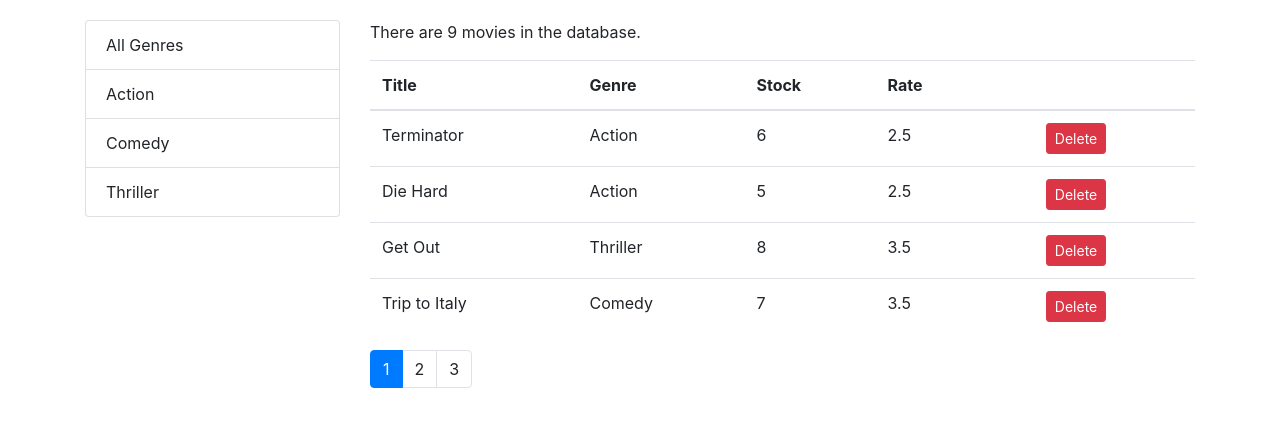
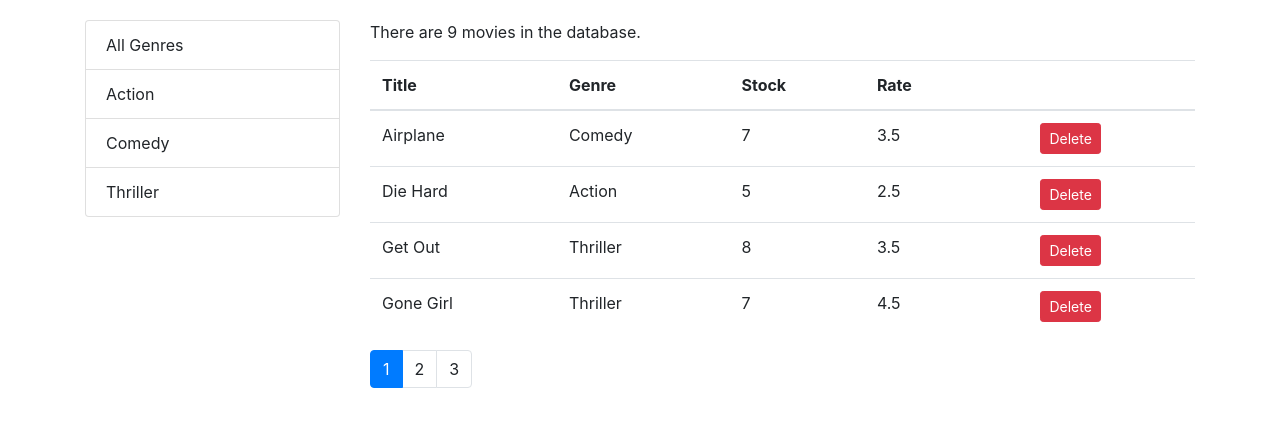
Before and after one commit to laxmanbalaraman/ReactDemo, a React (Create React App) app in the folder vidly/: page /movies in a window 1280 px wide. Shown: the top 426 px of the page. Built offline with nearby package versions, Linux system fonts and the light colour scheme; the HTML template or start-up script is replaced by a standard one.

Commit message:
Sort movie table based on column selected.

```diff
--- a/vidly/src/components/movies.jsx
+++ b/vidly/src/components/movies.jsx
@@ -2,9 +2,10 @@ import React, { Component } from "react";
 import { getMovies } from "../services/fakeMovieService";
 import { getGenres } from "../services/fakeGenreService";
 import Pagination from "./pagination";
-import Like from "./like";
+import MoviesTable from "./moviesTable";
 import paginate from "../utils/paginate";
 import ListGroup from "./listGroups";
+import _ from "lodash";
 
 class Movies extends Component {
   state = {
@@ -12,10 +13,11 @@ class Movies extends Component {
     genres: [],
     pageSize: 4,
     currentPage: 1,
+    selectedColumn: { path: "title", order: "asc" },
   };
 
   componentDidMount() {
-    const genres = [{ name: "All Genres" }, ...getGenres()];
+    const genres = [{ _id: "", name: "All Genres" }, ...getGenres()];
     this.setState({ movies: getMovies(), genres });
   }
 
@@ -43,18 +45,28 @@ class Movies extends Component {
     this.setState({ selectedGenre: genre, currentPage: 1 });
   };
 
+  handleSort = (selectedColumn) => {
+    this.setState({ selectedColumn });
+  };
   render() {
     const { length: count } = this.state.movies;
-    const { movies, currentPage, pageSize, selectedGenre } = this.state;
+    const { movies, currentPage, pageSize, selectedGenre, selectedColumn } =
+      this.state;
     if (count === 0) return <p>There are no movies in the database.</p>;
 
     const filteredMovies =
       selectedGenre && selectedGenre._id
         ? movies.filter((movie) => movie.genre._id === selectedGenre._id)
         : movies;
-    console.log(filteredMovies);
+    // console.log(filteredMovies);
 
-    const subMovies = paginate(filteredMovies, currentPage, pageSize);
+    const sorted = _.orderBy(
+      filteredMovies,
+      [selectedColumn.path],
+      [selectedColumn.order]
+    );
+
+    const subMovies = paginate(sorted, currentPage, pageSize);
     return (
       <div className="row">
         <div className="col-3">
@@ -66,42 +78,13 @@ class Movies extends Component {
         </div>
         <div className="col">
           <p>There are {filteredMovies.length} movies in the database.</p>
-          <table className="table">
-            <thead>
-              <tr>
-                <th>Title</th>
-                <th>Genre</th>
-                <th>Stock</th>
-                <th>Rate</th>
-                <th></th>
-                <th></th>
-              </tr>
-            </thead>
-            <tbody>
-              {subMovies.map((movie) => (
-                <tr key={movie._id}>
-                  <td>{movie.title}</td>
-                  <td>{movie.genre.name}</td>
-                  <td>{movie.numberInStock}</td>
-                  <td>{movie.dailyRentalRate}</td>
-                  <td>
-                    <Like
-                      liked={movie.liked}
-                      onClick={() => this.handleLikeButton(movie)}
-                    />
-                  </td>
-                  <td>
-                    <button
-                      onClick={() => this.handleDelete(movie)}
-                      className="btn btn-danger btn-sm"
-                    >
-                      Delete
-                    </button>
-                  </td>
-                </tr>
-              ))}
-            </tbody>
-          </table>
+          <MoviesTable
+            movies={subMovies}
+            onLike={this.handleLikeButton}
+            onDelete={this.handleDelete}
+            onSort={this.handleSort}
+            selectedColumn={selectedColumn}
+          />
           <Pagination
             totalCount={filteredMovies.length}
             pageSize={pageSize}
--- /dev/null
+++ b/vidly/src/components/moviesTable.jsx
@@ -0,0 +1,56 @@
+import React, { Component } from "react";
+import Like from "./like";
+
+class MoviesTable extends Component {
+  raiseSort(path) {
+    const selectedColumn = { ...this.props.selectedColumn };
+    if (selectedColumn.path === path)
+      selectedColumn.order = selectedColumn.order === "asc" ? "desc" : "asc";
+    else {
+      selectedColumn.path = path;
+      selectedColumn.order = "asc";
+    }
+    this.props.onSort(selectedColumn);
+  }
+
+  render() {
+    const { movies, onLike, onDelete, onSort } = this.props;
+    return (
+      <table className="table">
+        <thead>
+          <tr>
+            <th onClick={() => this.raiseSort("title")}>Title</th>
+            <th onClick={() => this.raiseSort("genre.name")}>Genre</th>
+            <th onClick={() => this.raiseSort("numberInStock")}>Stock</th>
+            <th onClick={() => this.raiseSort("dailyRentalRate")}>Rate</th>
+            <th></th>
+            <th></th>
+          </tr>
+        </thead>
+        <tbody>
+          {movies.map((movie) => (
+            <tr key={movie._id}>
+              <td>{movie.title}</td>
+              <td>{movie.genre.name}</td>
+              <td>{movie.numberInStock}</td>
+              <td>{movie.dailyRentalRate}</td>
+              <td>
+                <Like liked={movie.liked} onClick={() => onLike(movie)} />
+              </td>
+              <td>
+                <button
+                  onClick={() => onDelete(movie)}
+                  className="btn btn-danger btn-sm"
+                >
+                  Delete
+                </button>
+              </td>
+            </tr>
+          ))}
+        </tbody>
+      </table>
+    );
+  }
+}
+
+export default MoviesTable;
```
